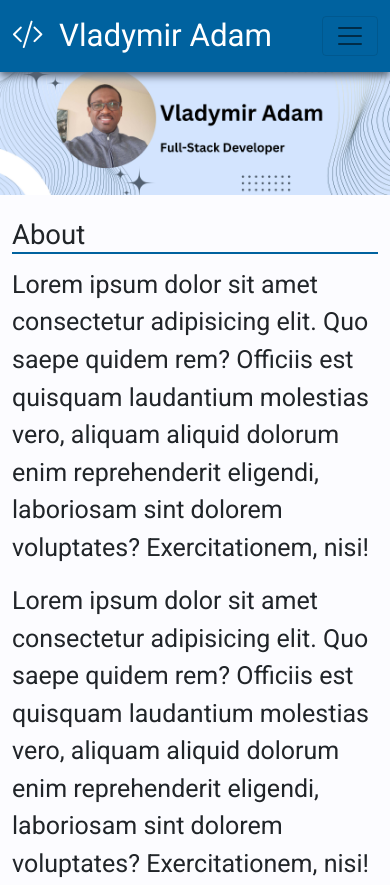
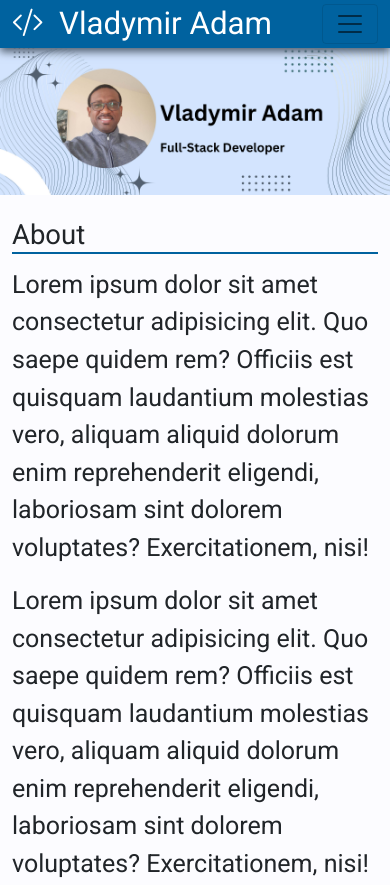
Before and after one commit to adam0457/Porfolio, a plain HTML site: page index.html in a window 390 px wide. Shown: the top 885 px of the page. Drawn offline with nearby package versions, Linux system fonts and the light colour scheme.

Commit message:
removed the padding top for the header in mobile size

```diff
--- a/sass/pages/_home.scss
+++ b/sass/pages/_home.scss
@@ -11,6 +11,13 @@
   width: 100%;
   z-index: 2;
   box-shadow: 0px 4px 8px $secondary;
+}
+
+@media only screen and (max-width: 45em) {
+  .masthead{
+    padding-top: 0rem;
+    padding-bottom: 0rem;
+  }
 }
 
 .banner {
```
Also changed, not shown: css/main.css, 1 other file.
